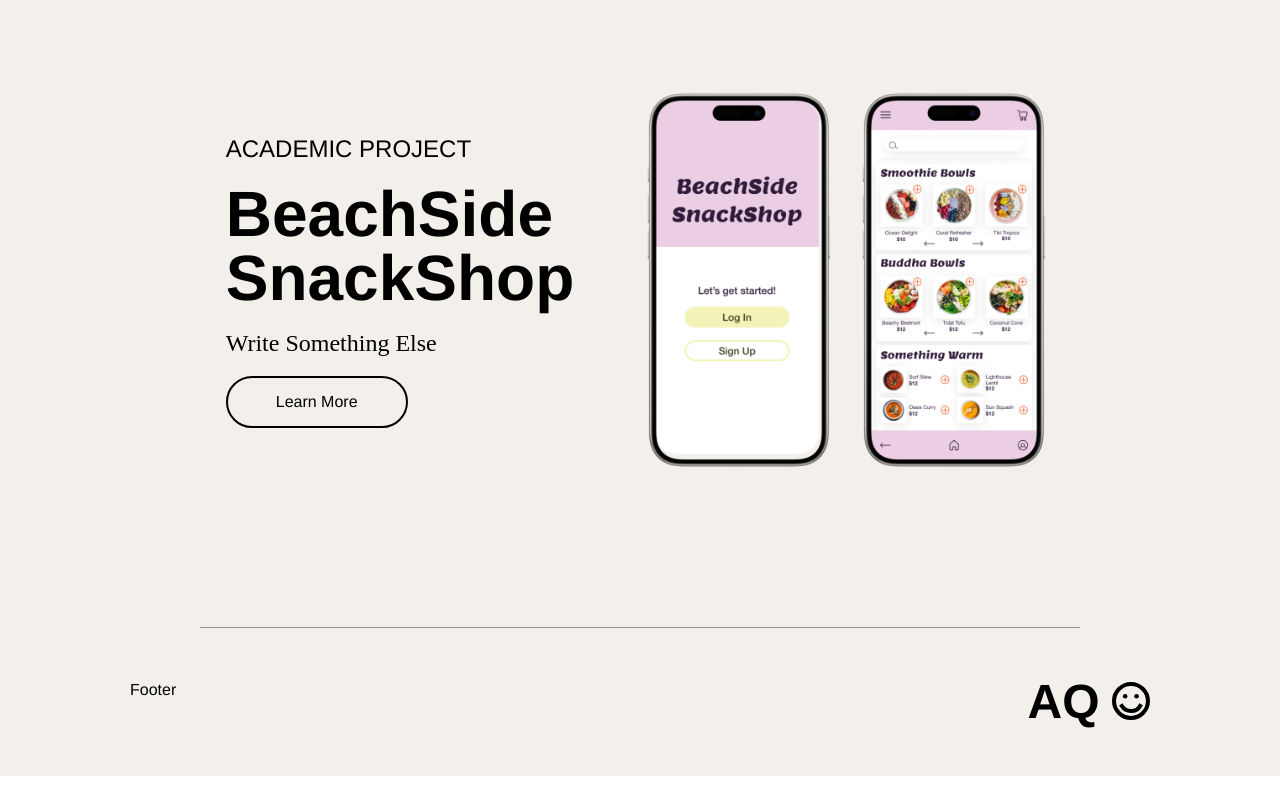
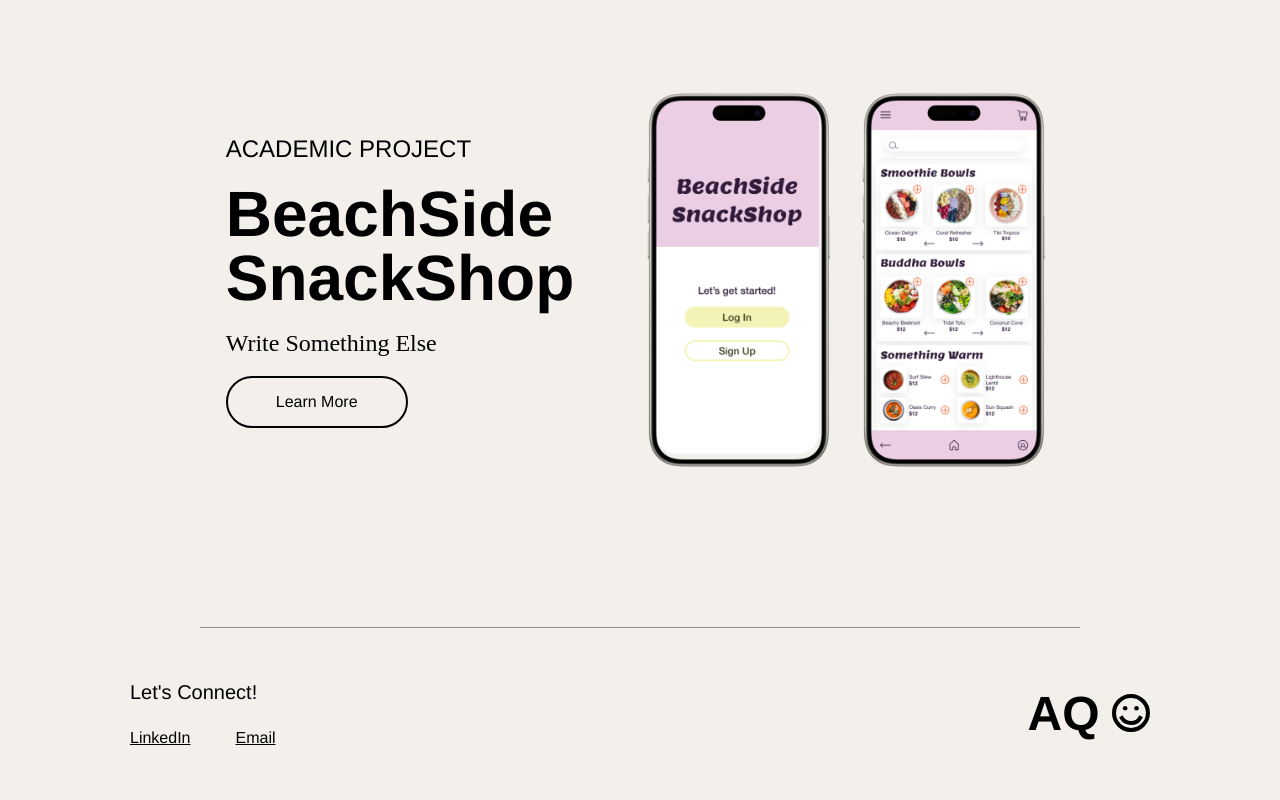
Before and after one commit to agabra23/aleynna-portfolio, a React (Vite) app: page / in a window 1280 px wide. Shown: the part 1418-2218 px from the top of the page. Before the commit the page ends 2194 px from the top, so only its background shows below. Built offline with nearby package versions, Linux system fonts and the light colour scheme; a web font is replaced by a local one.

Commit message:
Adjust mobile drowdown and footer

```diff
--- a/src/components/Footer.jsx
+++ b/src/components/Footer.jsx
@@ -2,8 +2,22 @@ import React from "react";
 
 const Footer = () => {
   return (
-    <footer className="flex justify-between mx-[30px] md:max-xl:mx-[60px] lg:mx-[130px] font-helvetica py-[30px] md:py-[50px]">
-      <div>Footer</div>
+    <footer className="flex justify-between items-center mx-[30px] md:max-xl:mx-[60px] lg:mx-[130px] font-helvetica py-[30px] md:py-[50px]">
+      <div className="flex flex-col gap-5">
+        <h6 className="text-xl font-medium">Let's Connect!</h6>
+        <ul className="flex justify-start gap-[45px]">
+          <li className="underline">
+            <a className="text-inherit no-underline" href="/">
+              LinkedIn
+            </a>
+          </li>
+          <li className="underline">
+            <a href="/" className="text-inherit no-underline">
+              Email
+            </a>
+          </li>
+        </ul>
+      </div>
       <div className="text-3xl md:text-5xl flex gap-[8px] md:gap-[12px]">
         <h1 className="font-bold">AQ</h1>
         <div className="flex items-center">
--- a/src/components/NavBar.jsx
+++ b/src/components/NavBar.jsx
@@ -171,7 +171,7 @@ const NavBar = () => {
           mobileOpened ? "" : "translate-x-full"
         } transition-all z-10 h-screen w-full flex flex-col items-center`}
       >
-        <ul className="flex flex-col justify-start items-center gap-[70px] font-thin text-xl absolute translate-y-32">
+        <ul className="flex flex-col justify-start items-center gap-10 font-thin text-xl absolute translate-y-32">
           <li
             className={`cursor-pointer ${isLinkActive("/") && "underline"}`}
             onClick={() => mobileClickHandler("/")}
@@ -199,12 +199,32 @@ const NavBar = () => {
             </svg>
           </li>
           <li
-            className={`flex md:hidden flex-col gap-[70px] justify-start items-center text-xl ${
+            className={`flex md:hidden flex-col gap-10 justify-start items-center text-xl ${
               mobileDropdown ? "h-full flex" : "h-0 hidden"
             } overflow-hidden`}
           >
-            <p className="uppercase">Connection Café</p>
-            <p className="uppercase">Beachside Snackshop</p>
+            <p
+              onClick={() => {
+                mobileClickHandler("/connection-cafe");
+                setMobileDropdown(false);
+              }}
+              className={`uppercase ${
+                isLinkActive("/connection-cafe") && "underline"
+              }`}
+            >
+              Connection Café
+            </p>
+            <p
+              onClick={() => {
+                mobileClickHandler("/beachside-snackshop");
+                setMobileDropdown(false);
+              }}
+              className={`uppercase ${
+                isLinkActive("/beachside-snackshop") && "underline"
+              }`}
+            >
+              Beachside Snackshop
+            </p>
           </li>
           <li
             onClick={() => mobileClickHandler("/about")}
--- a/src/pages/Home.jsx
+++ b/src/pages/Home.jsx
@@ -3,8 +3,10 @@ import Beach2 from "../assets/Beach2.png";
 import Beach1 from "../assets/Beach1.png";
 import HomeImg from "../assets/Home.png";
 import MatchImg from "../assets/Match.png";
+import { useNavigate } from "react-router-dom";
 
 const Home = () => {
+  const navigator = useNavigate();
   return (
     <div className="mx-[50px] md:mx-[130px] lg:mx-[200px] 2xl:mx-[340px] font-garamond max-w-full">
       <section className="font-garamond pt-[75px] lg:pb-[150px] pb-[100px] border-b border-b-black/40">
@@ -49,7 +51,10 @@ const Home = () => {
             <p className="text-center md:text-left text-[24px] lg:text-[24px] font-thin">
               Write Something Else
             </p>
-            <button className="font-helvetica font-normal px-12 py-3 rounded-full border-2 border-solid border-black">
+            <button
+              onClick={() => navigator("/connection-cafe")}
+              className="hover:bg-black hover:text-offwhite transition-colors duration-200 font-helvetica font-normal px-12 py-3 rounded-full border-2 border-solid border-black"
+            >
               Learn More
             </button>
           </div>
@@ -79,7 +84,10 @@ const Home = () => {
             <p className="text-center md:text-left text-[24px] lg:text-[24px] font-thin">
               Write Something Else
             </p>
-            <button className="font-helvetica font-normal px-12 py-3 rounded-full border-2 border-solid border-black">
+            <button
+              onClick={() => navigator("/beachside-snackshop")}
+              className="hover:bg-black hover:text-offwhite transition-colors duration-200  font-helvetica font-normal px-12 py-3 rounded-full border-2 border-solid border-black"
+            >
               Learn More
             </button>
           </div>
```
